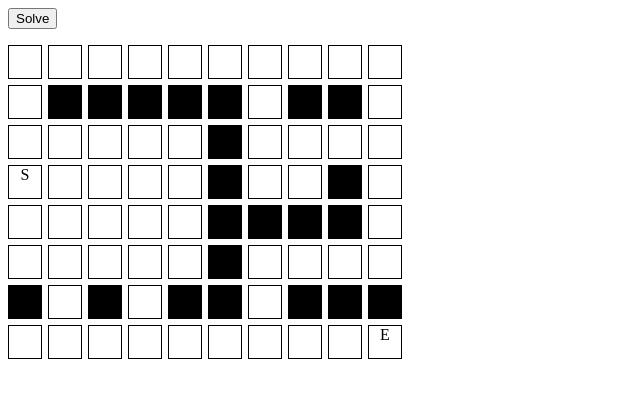
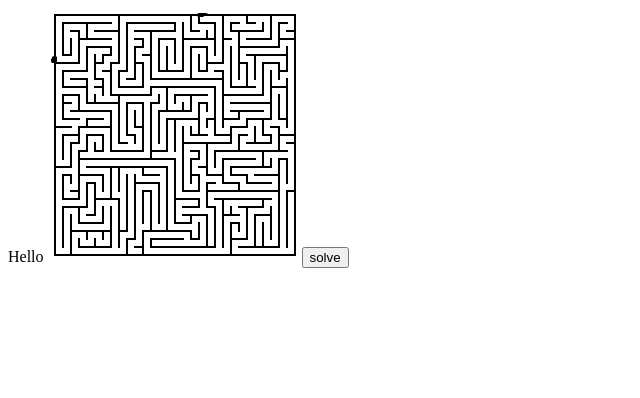
Before and after one commit to judgeou/maze, a Vue app: page / in a window 1280 px wide. Shown: the top 398 px of the page, without its empty margins (0-640 px from the left). Built offline with nearby package versions, Linux system fonts and the light colour scheme; the HTML template or start-up script is replaced by a standard one.

Commit message:
解决实际迷宫

```diff
--- a/App.vue
+++ b/App.vue
@@ -1,15 +1,17 @@
 <template>
   <div>
-    <div-matirx></div-matirx>
+    <image-maze></image-maze>
   </div>
 </template>
 
 <script>
 import DivMatirx from './components/DivMatrix.vue'
+import ImageMaze from './components/ImageMaze.vue'
 
 export default {
   components: {
-    DivMatirx
+    DivMatirx,
+    ImageMaze
   }
 }
 </script>
--- /dev/null
+++ b/components/ImageMaze.vue
@@ -0,0 +1,60 @@
+<template>
+  <div>
+    Hello
+    <img ref="image" src="../assets/maze.gif" alt="">
+    <canvas ref="canvas" @click="onCanvasClick"></canvas>
+    <button @click="goSolve">solve</button>
+  </div>
+</template>
+
+<script>
+import { solveMaze } from '../lib/matrix'
+
+export default {
+  data () {
+    return {
+      mapArr: []
+    }
+  },
+  methods: {
+    goSolve (endXY = [164, 10]) {
+      const { paths } = solveMaze(this.mapArr, [13, 50], endXY)
+      const { canvas } = this.$refs
+      const context = canvas.getContext('2d')
+      context.fillStyle = "#FF0000"
+      for (let path of paths) {
+        context.fillRect(path[0], path[1], 1, 1)
+      }
+    },
+    onCanvasClick (e) {
+      this.goSolve([e.offsetX, e.offsetY])
+    }
+  },
+  mounted () {
+    const { image, canvas } = this.$refs
+    const { width, height } = image
+    canvas.width = width
+    canvas.height = height
+    const context = canvas.getContext('2d')
+    context.drawImage(image, 0, 0, width, height);
+
+    const mapArr = []
+    for (let x = 0; x < width; x++) {
+      const row = mapArr[x] = []
+      for (let y = 0; y < height; y++) {
+        const uint = context.getImageData(x, y, 1, 1).data
+        if (uint[0] === 255 && uint[1] === 255) {
+          row[y] = 1
+        } else {
+          row[y] = 0
+        }
+      }
+    }
+    this.mapArr = mapArr
+  }
+}
+</script>
+
+<style>
+
+</style>
```
Also changed, not shown: assets/maze.gif (added).
